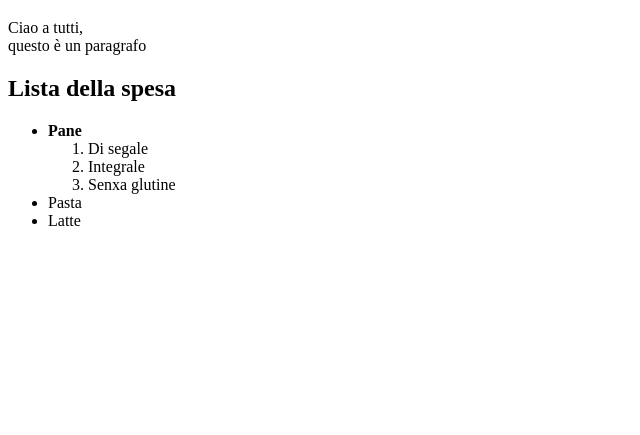
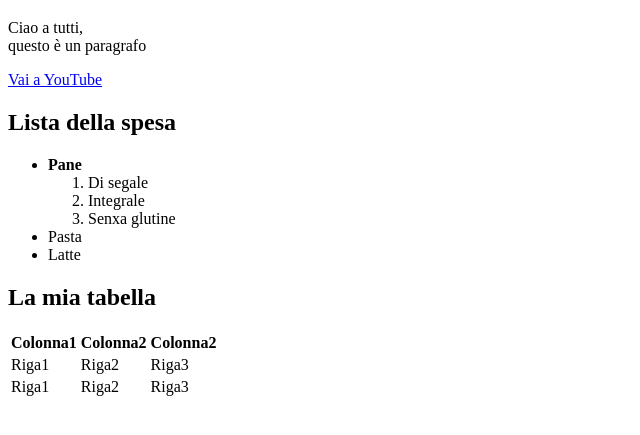
Before and after one commit to Zinni22/lc-03-htmlcss, a plain HTML site: page index.html in a window 1280 px wide. Shown: the part 61-496 px from the top of the page, without its empty margins (0-640 px from the left). Drawn offline with Linux system fonts and the light colour scheme.

Commit message:
Aggiunta tabella

```diff
--- a/index.html
+++ b/index.html
@@ -1,5 +1,5 @@
 <!DOCTYPE html>
-<html lang="en">
+<html lang="it">
 <head>
     <meta charset="UTF-8">
     <meta http-equiv="X-UA-Compatible" content="IE=edge">
@@ -18,6 +18,13 @@
     </p>
     <!-- fine paragrafo -->
 
+    <div>
+        <a href="https://www.youtube.com/" target="blank">
+            Vai a YouTube
+        </a>
+    </div>
+
+
     <h2>
         Lista della spesa
     </h2>
@@ -35,5 +42,38 @@
         <li>Latte</li>
     </ul>
 
+    <div>
+        <h2>La mia tabella</h2>
+
+        <table>
+            <!-- intestazione tabella -->
+            <thead>
+                <tr>
+                    <th>Colonna1</th>
+                    <th>Colonna2</th>
+                    <th>Colonna2</th>
+                </tr>
+            </thead>
+
+            <!-- parte centrale tabella -->
+            <tbody>
+                <tr>
+                    <td>Riga1</td>
+                    <td>Riga2</td>
+                    <td>Riga3</td>
+                </tr>
+            </tbody>
+
+            <!-- piede tabella -->
+            <tfoot>
+                <tr>
+                    <td>Riga1</td>
+                    <td>Riga2</td>
+                    <td>Riga3</td>
+                </tr>
+            </tfoot>
+        </table>
+    </div>
+
 </body>
 </html>
```
